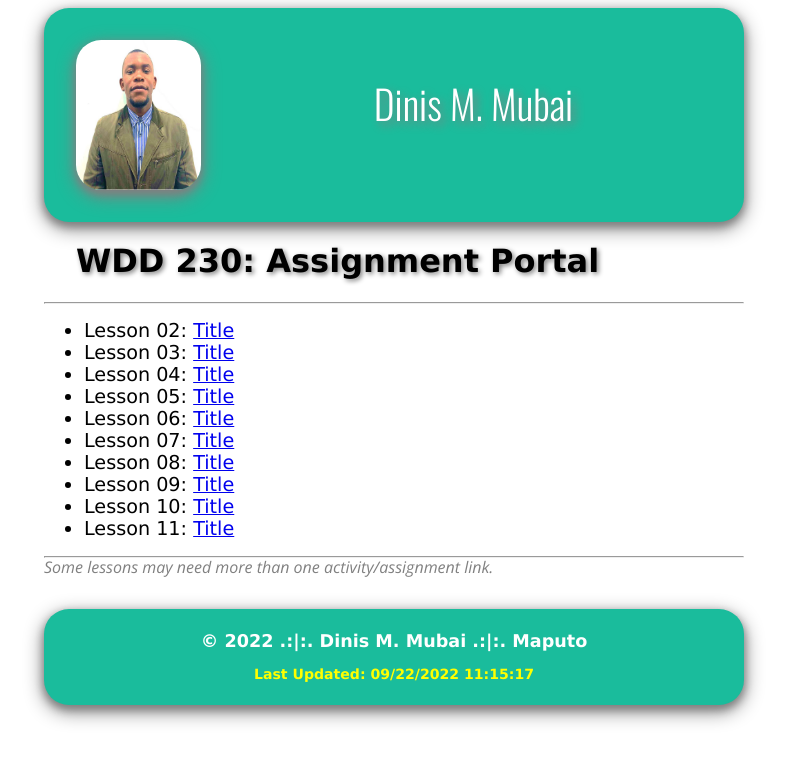
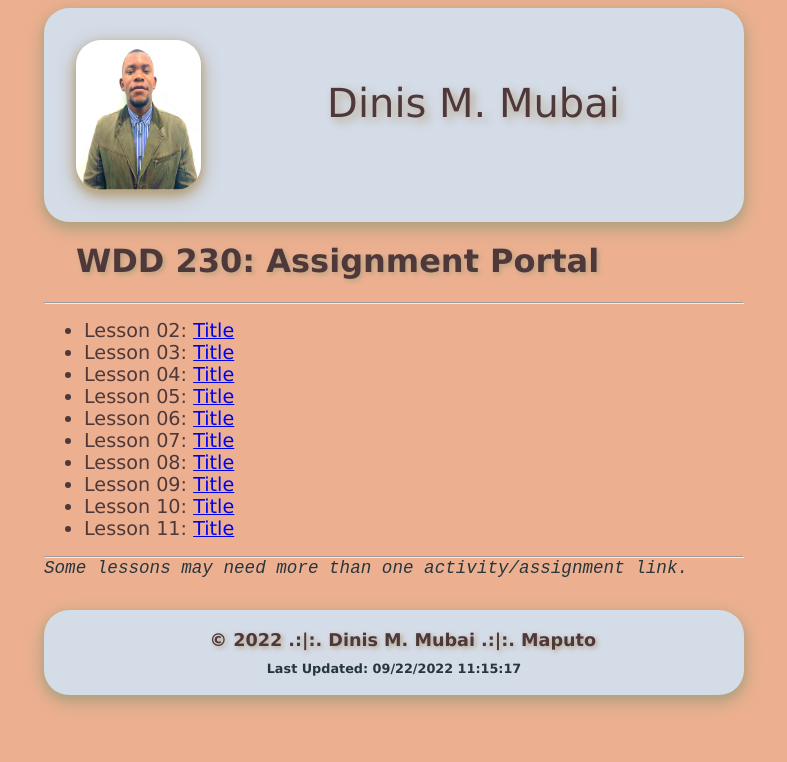
Before and after one commit to dinismubai/wdd230, a plain HTML site: page index.html in a window 1280 px wide. Shown: the whole page, without its empty margins (246-1033 px from the left). Drawn offline with nearby package versions, Linux system fonts and the light colour scheme.

Commit message:
Contrast ratio correction

```diff
--- a/index.html
+++ b/index.html
@@ -37,13 +37,13 @@
               </ul>
 
               <hr>
+
               <p class="note">Some lessons may need more than one activity/assignment link.</p>
         </main>
 
         <footer>
-
-            <h2>&copy; <span id="year"></span> .:|:. Dinis M. Mubai .:|:. Maputo<h2>
-            <p class="lastupdate">Last Updated: <span id="lastmodified"></span></p>
+            <h1 class="copyright">&copy; <span id="year"></span> .:|:. Dinis M. Mubai .:|:. Maputo</h1>
+            <h2 class="lastupdate">Last Updated: <span id="lastmodified"></span></h2>
             <script src="scripts/yearscript.js"></script>
             <script src="scripts/lastmodifiedscript.js"></script>
         </footer>
--- a/styles/style.css
+++ b/styles/style.css
@@ -1,9 +1,11 @@
-@import url('https://fonts.googleapis.com/css2?family=Open+Sans:ital,wght@0,300;1,300&family=Quicksand:wght@300&display=swap');
-@import url('https://fonts.googleapis.com/css2?family=Open+Sans:ital,wght@0,300;1,300&family=Oswald:wght@300&family=Quicksand:wght@300&display=swap');
+
+/*@import url('https://fonts.googleapis.com/css2?family=Open+Sans:ital,wght@0,300;1,300&family=Quicksand:wght@300&display=swap');
+@import url('https://fonts.googleapis.com/css2?family=Open+Sans:ital,wght@0,300;1,300&family=Oswald:wght@300&family=Quicksand:wght@300&display=swap');*/
 
 body {
     max-width: 700px;
     margin: auto;
+    background-color: #ecb090;
 }
 
 header {
@@ -13,8 +15,8 @@ header {
     grid-template-rows: 1fr;
     padding: 2rem;
     text-align: center;
-    background: #1abc9c;
-    box-shadow: 0 4px 8px 0 gray, 0 6px 20px 0 gray;
+    background: #d4dce8;
+    box-shadow: 0 4px 8px 0 #b5a280, 0 6px 20px 0 #b5a280;
     border-radius: 10px;
   }
 
@@ -22,23 +24,23 @@ header {
     grid-column: 1/2;
     grid-row: 1/2;
     border-radius: 10px;
-    box-shadow: 0 4px 8px 0 gray, 0 6px 20px 0 gray;
+    box-shadow: 0 4px 8px 0 #b5a280, 0 6px 20px 0 #b5a280;
   }
 
   .name {
     grid-column: 2/3;
     grid-row: 1/2;
-    color: white;
+    color: #4e383a;
     font-size: 2.5em;
-    text-shadow: 4px 4px 10px gray;
-    /*font-family: 'Lucida Sans', 'Lucida Sans Regular', 'Lucida Grande', 'Lucida Sans Unicode', Geneva, Verdana, sans-serif;*/
-    font-family: 'Oswald', sans-serif;
+    text-shadow: 4px 4px 10px #b5a280;
+    font-family: 'Lucida Sans', 'Lucida Sans Regular', 'Lucida Grande', 'Lucida Sans Unicode', Geneva, Verdana, sans-serif;
+    /*font-family: 'Oswald', sans-serif;*/
   }
 
 h1 {
-    color: black;
+    color: #4e383a;
     font-size: 2em;
-    text-shadow: 2px 2px 5px gray;
+    text-shadow: 2px 2px 5px #b5a280;
     font-family: 'Lucida Sans', 'Lucida Sans Regular', 'Lucida Grande', 'Lucida Sans Unicode', Geneva, Verdana, sans-serif;
     margin-left: 1em;
 }
@@ -46,34 +48,35 @@ h1 {
 footer {
     padding: 1rem;
     text-align: center;
-    background: #1abc9c;
+    background: #d4dce8;
     border-radius: 10px;
-    box-shadow: 0 4px 8px 0 gray, 0 6px 20px 0 gray;
+    box-shadow: 0 4px 8px 0 #b5a280, 0 6px 20px 0 #b5a280;
     margin-top: 2em;
   }
 
   .note {
-    color: gray;
-    /*font-family: 'Courier New', Courier, monospace;*/
-    font-family: 'Open Sans', sans-serif;
+    color: #27353c;
+    font-family: 'Courier New', Courier, monospace;
+    /*font-family: 'Open Sans', sans-serif;*/
     font-style: italic;
-    font-size: 1em;
+    font-size: 1.1em;
     margin-top: -0.5em;
   }
 
   li {
     font-family: 'Lucida Sans', 'Lucida Sans Regular', 'Lucida Grande', 'Lucida Sans Unicode', Geneva, Verdana, sans-serif;
     font-size: 1.2em;
+    color: #4e383a;
   }
 
-  h2 {
-    color: white;
+  .copyright {
+    color: #4e383a;
     font-size: 1.1em;
     font-family: 'Lucida Sans', 'Lucida Sans Regular', 'Lucida Grande', 'Lucida Sans Unicode', Geneva, Verdana, sans-serif;
 }
 
 .lastupdate {
-    color: yellow;
+    color: #27353c;
     font-size: 0.8em;
     font-family: 'Lucida Sans', 'Lucida Sans Regular', 'Lucida Grande', 'Lucida Sans Unicode', Geneva, Verdana, sans-serif;
 }
```
